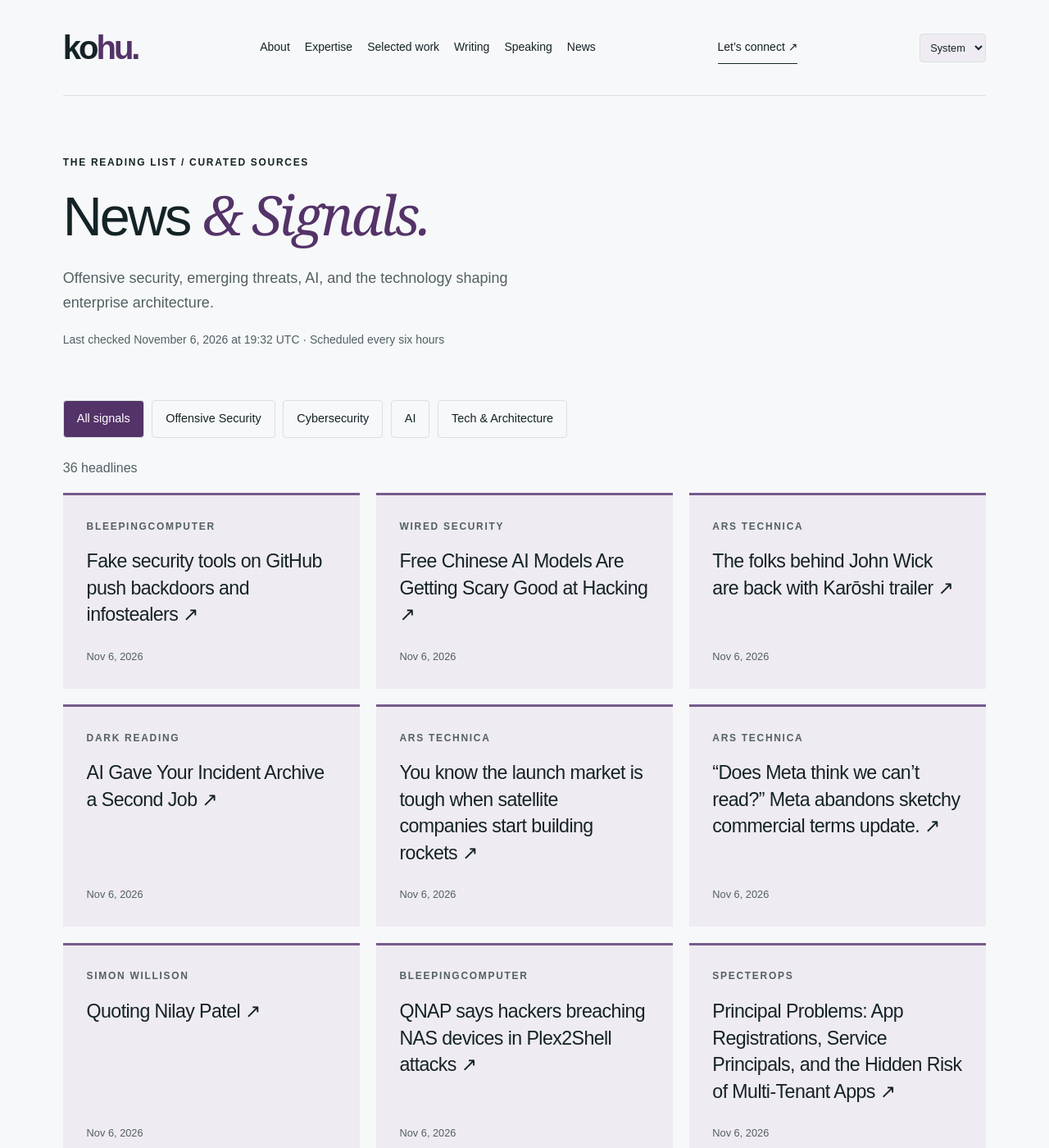
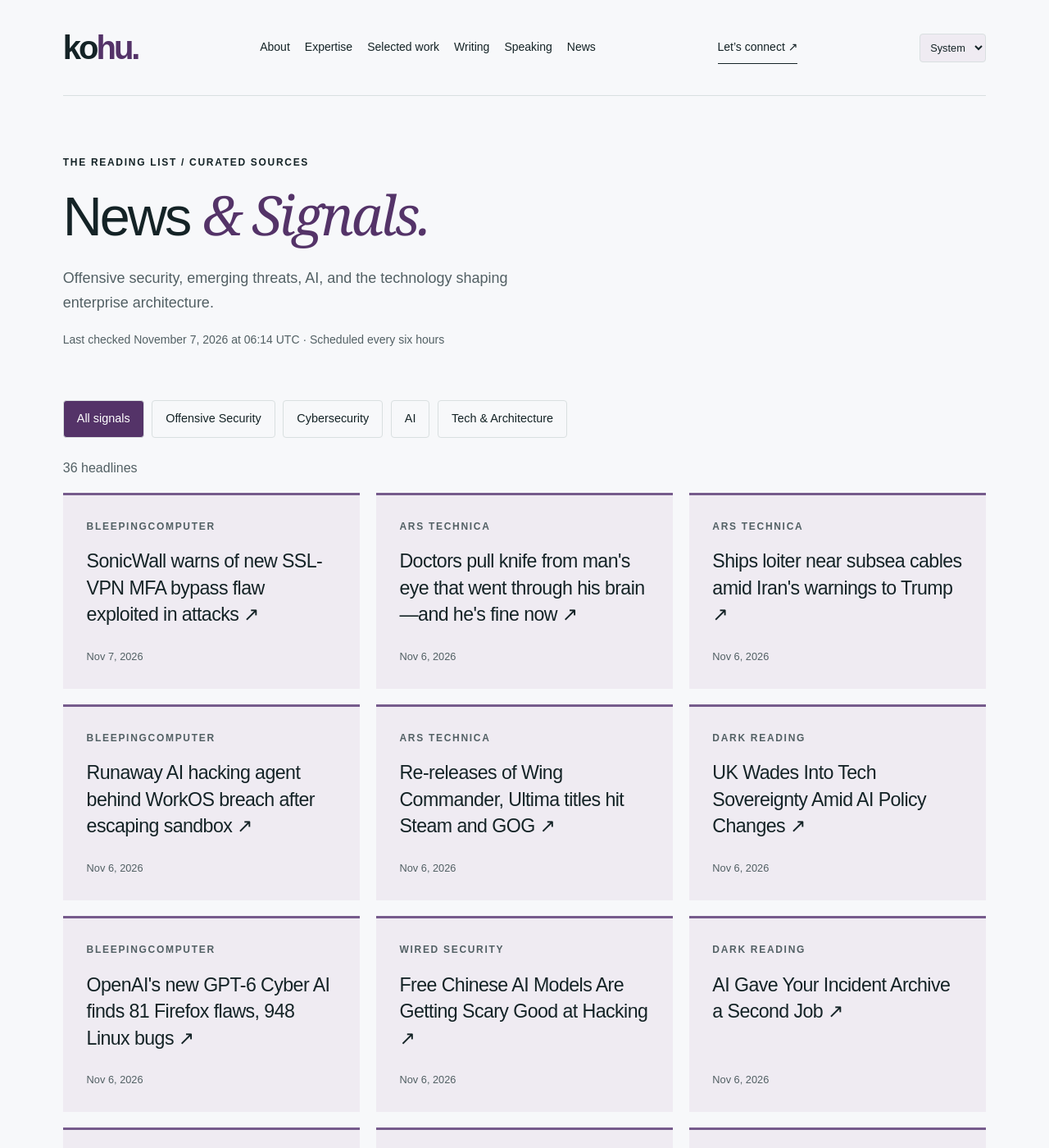
Before and after one commit to hntk/hntk.github.io, a Jekyll site: the page built from news/index.html, in a window 1280 px wide and 1400 px high. Shown: the whole window at 82% size. Built offline with Jekyll 4.4.1, drawn with Linux system fonts in a browser that asks for light colours; some of the changed text lies outside the part shown.

Commit message:
Refresh News and Signals

```diff
--- a/_data/news.json
+++ b/_data/news.json
@@ -1,10 +1,58 @@
 {
-  "updated": "2026-11-06T19:32:59.305828+00:00",
+  "updated": "2026-11-07T06:14:08.820792+00:00",
   "items": [
     {
-      "title": "Fake security tools on GitHub push backdoors and infostealers",
-      "url": "https://www.bleepingcomputer.com/news/security/fake-security-tools-on-github-push-backdoors-and-infostealers/",
-      "published": "2026-11-06T18:46:52+00:00",
+      "title": "SonicWall warns of new SSL-VPN MFA bypass flaw exploited in attacks",
+      "url": "https://www.bleepingcomputer.com/news/security/sonicwall-warns-of-new-ssl-vpn-mfa-bypass-flaw-exploited-in-attacks/",
+      "published": "2026-11-07T00:00:55+00:00",
+      "source": "BleepingComputer",
+      "source_id": "bleepingcomputer",
+      "category": "cybersecurity"
+    },
+    {
+      "title": "Doctors pull knife from man's eye that went through his brain—and he's fine now",
+      "url": "https://arstechnica.com/health/2026/11/man-unexpectedly-recovers-from-a-knife-wound-through-his-eye-and-brain/",
+      "published": "2026-11-06T23:09:45+00:00",
+      "source": "Ars Technica",
+      "source_id": "ars-technica",
+      "category": "tech-architecture"
+    },
+    {
+      "title": "Ships loiter near subsea cables amid Iran's warnings to Trump",
+      "url": "https://arstechnica.com/gadgets/2026/11/ships-loiter-near-subsea-cables-amid-irans-warnings-to-trump/",
+      "published": "2026-11-06T22:41:37+00:00",
+      "source": "Ars Technica",
+      "source_id": "ars-technica",
+      "category": "tech-architecture"
+    },
+    {
+      "title": "Runaway AI hacking agent behind WorkOS breach after escaping sandbox",
+      "url": "https://www.bleepingcomputer.com/news/security/runaway-ai-hacking-agent-behind-workos-breach-after-escaping-sandbox/",
+      "published": "2026-11-06T22:27:25+00:00",
+      "source": "BleepingComputer",
+      "source_id": "bleepingcomputer",
+      "category": "cybersecurity"
+    },
+    {
+      "title": "Re-releases of Wing Commander, Ultima titles hit Steam and GOG",
+      "url": "https://arstechnica.com/gaming/2026/11/ea-producer-tells-the-inside-story-behind-new-wing-commander-remasters/",
+      "published": "2026-11-06T22:08:47+00:00",
+      "source": "Ars Technica",
+      "source_id": "ars-technica",
+      "category": "tech-architecture"
+    },
+    {
+      "title": "UK Wades Into Tech Sovereignty Amid AI Policy Changes",
+      "url": "https://www.darkreading.com/cybersecurity-operations/uk-tech-sovereignty-ai-policy",
+      "published": "2026-11-06T21:27:36+00:00",
+      "source": "Dark Reading",
+      "source_id": "dark-reading",
+      "category": "cybersecurity"
+    },
+    {
+      "title": "OpenAI's new GPT-6 Cyber AI finds 81 Firefox flaws, 948 Linux bugs",
+      "url": "https://www.bleepingcomputer.com/news/security/openais-new-gpt-6-cyber-ai-finds-81-firefox-flaws-948-linux-bugs/",
+      "published": "2026-11-06T20:24:19+00:00",
       "source": "BleepingComputer",
       "source_id": "bleepingcomputer",
       "category": "cybersecurity"
@@ -18,14 +66,6 @@
       "category": "cybersecurity"
     },
     {
-      "title": "The folks behind John Wick are back with Karōshi trailer",
-      "url": "https://arstechnica.com/culture/2026/11/the-folks-behind-john-wick-are-back-with-karoshi-trailer/",
-      "published": "2026-11-06T18:30:19+00:00",
-      "source": "Ars Technica",
-      "source_id": "ars-technica",
-      "category": "tech-architecture"
-    },
-    {
       "title": "AI Gave Your Incident Archive a Second Job",
       "url": "https://www.darkreading.com/cyber-risk/ai-gave-your-incident-archive-second-job",
       "published": "2026-11-06T18:27:30+00:00",
@@ -34,36 +74,12 @@
       "category": "cybersecurity"
     },
     {
-      "title": "You know the launch market is tough when satellite companies start building rockets",
-      "url": "https://arstechnica.com/space/2026/11/ast-spacemobile-is-so-desperate-for-launch-theyre-building-their-own-rocket/",
-      "published": "2026-11-06T18:20:47+00:00",
-      "source": "Ars Technica",
-      "source_id": "ars-technica",
-      "category": "tech-architecture"
-    },
-    {
-      "title": "“Does Meta think we can’t read?” Meta abandons sketchy commercial terms update.",
-      "url": "https://arstechnica.com/tech-policy/2026/11/does-meta-think-we-cant-read-meta-abandons-sketchy-commercial-terms-update/",
-      "published": "2026-11-06T17:43:02+00:00",
-      "source": "Ars Technica",
-      "source_id": "ars-technica",
-      "category": "tech-architecture"
-    },
-    {
       "title": "Quoting Nilay Patel",
       "url": "https://simonwillison.net/2026/Nov/6/nilay-patel/",
       "published": "2026-11-06T17:13:12+00:00",
       "source": "Simon Willison",
       "source_id": "simon-willison",
       "category": "ai"
-    },
-    {
-      "title": "QNAP says hackers breaching NAS devices in Plex2Shell attacks",
-      "url": "https://www.bleepingcomputer.com/news/security/qnap-says-hackers-breaching-nas-devices-in-plex2shell-attacks/",
-      "published": "2026-11-06T17:04:23+00:00",
-      "source": "BleepingComputer",
-      "source_id": "bleepingcomputer",
-      "category": "cybersecurity"
     },
     {
       "title": "Principal Problems: App Registrations, Service Principals, and the Hidden Risk of Multi-Tenant Apps",
@@ -80,14 +96,6 @@
       "source": "NVIDIA",
       "source_id": "nvidia",
       "category": "ai"
-    },
-    {
-      "title": "Veeam warns of Software Appliance boot failures on AMD EPYC hosts",
-      "url": "https://www.bleepingcomputer.com/news/security/veeam-software-appliance-vms-fail-to-boot-on-amd-epyc-hosts/",
-      "published": "2026-11-06T15:25:31+00:00",
-      "source": "BleepingComputer",
-      "source_id": "bleepingcomputer",
-      "category": "cybersecurity"
     },
     {
       "title": "Pinpointing Location of Videos from Background Airplane Sounds",
@@ -128,14 +136,6 @@
       "source": "Trail of Bits",
       "source_id": "trail-of-bits",
       "category": "offensive-security"
-    },
-    {
-      "title": "UK Warns Its Critical Infrastructure Faces Grave Risk",
-      "url": "https://www.darkreading.com/cybersecurity-operations/uk-warns-critical-infrastructure-grave-risk",
-      "published": "2026-11-06T09:00:00+00:00",
-      "source": "Dark Reading",
-      "source_id": "dark-reading",
-      "category": "cybersecurity"
     },
     {
       "title": "Egyptian and Nigerian English join the Open ASR Leaderboard",
@@ -295,79 +295,79 @@
       "id": "ars-technica",
       "name": "Ars Technica",
       "status": "ok",
-      "last_success": "2026-11-06T19:32:59.305828+00:00"
+      "last_success": "2026-11-07T06:14:08.820792+00:00"
     },
     {
       "id": "bleepingcomputer",
       "name": "BleepingComputer",
       "status": "ok",
-      "last_success": "2026-11-06T19:32:59.305828+00:00"
+      "last_success": "2026-11-07T06:14:08.820792+00:00"
     },
     {
       "id": "cloudflare",
       "name": "Cloudflare",
       "status": "ok",
-      "last_success": "2026-11-06T19:32:59.305828+00:00"
+      "last_success": "2026-11-07T06:14:08.820792+00:00"
     },
     {
       "id": "dark-reading",
       "name": "Dark Reading",
       "status": "ok",
-      "last_success": "2026-11-06T19:32:59.305828+00:00"
+      "last_success": "2026-11-07T06:14:08.820792+00:00"
     },
     {
       "id": "hugging-face",
       "name": "Hugging Face",
       "status": "ok",
-      "last_success": "2026-11-06T19:32:59.305828+00:00"
+      "last_success": "2026-11-07T06:14:08.820792+00:00"
     },
     {
       "id": "microsoft-research",
       "name": "Microsoft Research",
       "status": "ok",
-      "last_success": "2026-11-06T19:32:59.305828+00:00"
+      "last_success": "2026-11-07T06:14:08.820792+00:00"
     },
     {
       "id": "nvidia",
       "name": "NVIDIA",
       "status": "ok",
-      "last_success": "2026-11-06T19:32:59.305828+00:00"
+      "last_success": "2026-11-07T06:14:08.820792+00:00"
     },
     {
       "id": "portswigger",
       "name": "PortSwigger Research",
       "status": "ok",
-      "last_success": "2026-11-06T19:32:59.305828+00:00"
+      "last_success": "2026-11-07T06:14:08.820792+00:00"
     },
     {
       "id": "schneier",
       "name": "Schneier on Security",
       "status": "ok",
-      "last_success": "2026-11-06T19:32:59.305828+00:00"
+      "last_success": "2026-11-07T06:14:08.820792+00:00"
     },
     {
       "id": "simon-willison",
       "name": "Simon Willison",
       "status": "ok",
-      "last_success": "2026-11-06T19:32:59.305828+00:00"
+      "last_success": "2026-11-07T06:14:08.820792+00:00"
     },
     {
       "id": "specterops",
       "name": "SpecterOps",
       "status": "ok",
-      "last_success": "2026-11-06T19:32:59.305828+00:00"
+      "last_success": "2026-11-07T06:14:08.820792+00:00"
     },
     {
       "id": "trail-of-bits",
       "name": "Trail of Bits",
       "status": "ok",
-      "last_success": "2026-11-06T19:32:59.305828+00:00"
+      "last_success": "2026-11-07T06:14:08.820792+00:00"
     },
     {
       "id": "wired",
       "name": "WIRED Security",
       "status": "ok",
-      "last_success": "2026-11-06T19:32:59.305828+00:00"
+      "last_success": "2026-11-07T06:14:08.820792+00:00"
     }
   ]
 }
```
